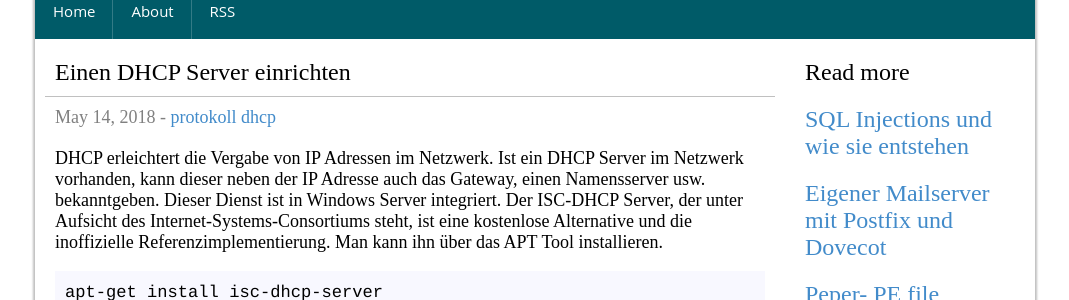
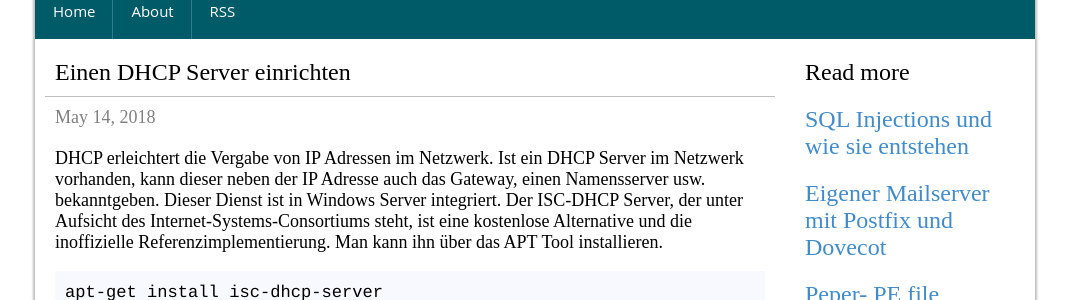
Before and after one commit to mbrain/zarat.github.io, a Jekyll site: the page built from _posts/2018-05-14-einen-dhcp-server-einrichten.markdown, in a window 1280 px wide. Shown: the part 184-484 px from the top of the page, without its empty margins (105-1174 px from the left). Built offline with Jekyll 4.4.1, drawn with Linux system fonts in a browser that asks for light colours.

Commit message:
Update post.html

```diff
--- a/_layouts/post.html
+++ b/_layouts/post.html
@@ -9,10 +9,7 @@ layout: default
     <div class="sp-content-item-head-secondary">
       {{ page.date | date: "%B" }}
       {{ page.date | date: "%d" }},
-      {{ page.date | date: "%Y" }} -
-      {% for tag in page.tags %}{% capture tag_name %}{{ tag }}{% endcapture %}
-            <a href="/tag/{{ tag_name }}">{{ tag_name }}</a>
-      {% endfor %}
+      {{ page.date | date: "%Y" }}
     </div>
 
     <div class="sp-content-item-body">
```
